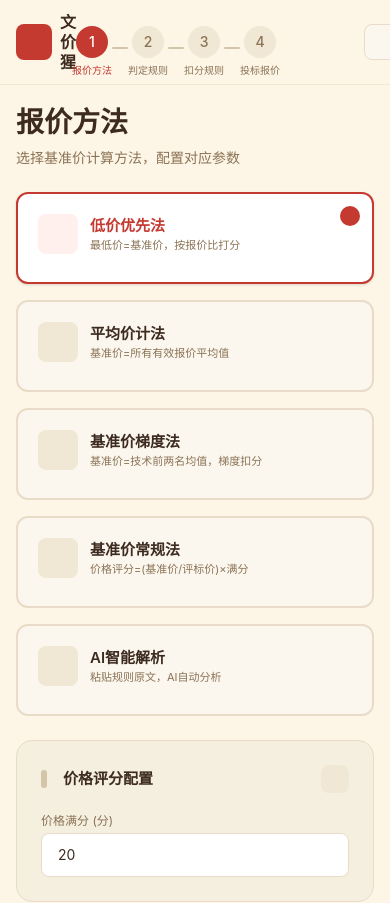
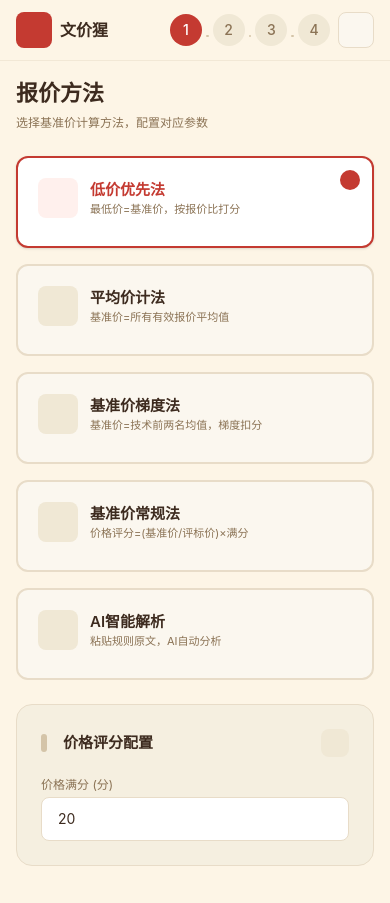
Before and after one commit to sikenali/bid-quotation, a React (Vite) app: page /algorithm in a window 390 px wide. Shown: the top 903 px of the page. Built offline with nearby package versions, Linux system fonts and the light colour scheme.

Commit message:
fix: 移动端全面修复布局挤压/换行问题（标题/摘要/单位名称/首页头）

```diff
--- a/src/components/BidInput.tsx
+++ b/src/components/BidInput.tsx
@@ -76,7 +76,7 @@ export default function BidInput() {
               <div className={`w-3 h-3 rounded-full border-2 flex-shrink-0 ${
                 unit.id === activeUnitId ? 'border-white bg-white' : isDark ? 'border-[#A89880] bg-transparent' : 'border-[#8B7355] bg-transparent'
               }`} />
-              <span className={`text-[14px] font-medium ${unit.id === activeUnitId ? 'text-white' : isDark ? 'text-[#F2EDE4]' : 'text-text'}`}>
+              <span className={`text-[14px] font-medium truncate max-w-[100px] ${unit.id === activeUnitId ? 'text-white' : isDark ? 'text-[#F2EDE4]' : 'text-text'}`}>
                 {unit.name || '未命名'}
               </span>
             </div>
@@ -289,7 +289,7 @@ export default function BidInput() {
                             {index + 1}
                           </span>
                         </td>
-                        <td className={`px-3 py-2 font-medium whitespace-nowrap ${isDark ? 'text-[#F2EDE4]' : 'text-text'}`}>{unit.name}</td>
+                        <td className={`px-3 py-2 font-medium truncate max-w-[80px] ${isDark ? 'text-[#F2EDE4]' : 'text-text'}`} title={unit.name}>{unit.name}</td>
                         <td className={`px-3 py-2 text-right font-mono whitespace-nowrap ${isDark ? 'text-[#F2EDE4]' : 'text-text'}`}>
                           {unit.price > 0 ? unit.price.toLocaleString() : '-'}
                         </td>
--- a/src/components/Layout.tsx
+++ b/src/components/Layout.tsx
@@ -40,7 +40,11 @@ export default function Layout({ children }: Props) {
 
             {/* 右侧操作区 */}
             <div className="flex items-center gap-2">
-              {!isResultPage && <StepIndicator currentStep={currentStep} />}
+              {!isResultPage && (
+                <div className="overflow-x-auto max-w-[160px] sm:max-w-none">
+                  <StepIndicator currentStep={currentStep} />
+                </div>
+              )}
 
               <button
                 onClick={() => setShowSettings(true)}
--- a/src/components/StepIndicator.tsx
+++ b/src/components/StepIndicator.tsx
@@ -13,7 +13,7 @@ export function StepIndicator({ currentStep, totalSteps = 4 }: Props) {
   const isDark = theme === 'dark';
 
   return (
-    <div className="flex items-center gap-1 md:gap-2" style={{ minWidth: '280px' }}>
+    <div className="flex items-center gap-1 md:gap-2 whitespace-nowrap">
       {steps.slice(0, totalSteps).map((label, index) => {
         const stepNum = index + 1;
         const isActive = stepNum === currentStep;
--- a/src/components/SummaryCards.tsx
+++ b/src/components/SummaryCards.tsx
@@ -37,7 +37,7 @@ export default function SummaryCards({ result, includeTotalScores = false }: Pro
           </div>
           <div>
             <div className={`text-[12px] ${isDark ? 'text-[#C0B098]' : 'text-[#8B7355]'}`}>{card.label}</div>
-            <div className={`font-bold text-[22px] ${card.color}`}>
+            <div className={`font-bold text-[18px] sm:text-[22px] ${card.color}`}>
               {card.key === 'algorithmName' ? result[card.key]
                 : card.key === 'totalCount' ? bidUnits.length
                 : card.key === 'totalPrice' ? totalPriceScore.toFixed(2)
--- a/src/pages/Step1Algorithm.tsx
+++ b/src/pages/Step1Algorithm.tsx
@@ -18,8 +18,8 @@ export default function Step1Algorithm() {
   return (
     <div className="space-y-6">
       <div className="space-y-1">
-        <h2 className="text-[28px] font-semibold text-text">报价方法</h2>
-        <p className="text-text-secondary text-[14px]">
+        <h2 className="text-[22px] sm:text-[28px] font-semibold text-text">报价方法</h2>
+        <p className="text-text-secondary text-[12px] sm:text-[14px]">
           选择基准价计算方法，配置对应参数
         </p>
       </div>
--- a/src/pages/Step2Rules.tsx
+++ b/src/pages/Step2Rules.tsx
@@ -13,8 +13,8 @@ export default function Step2Rules() {
   return (
     <div className="space-y-6">
       <div className="space-y-1">
-        <h2 className="text-[28px] font-semibold text-text">判定规则</h2>
-        <p className="text-text-secondary text-[14px]">配置有效投标判定规则，按区间从上到下命中执行</p>
+        <h2 className="text-[22px] sm:text-[28px] font-semibold text-text">判定规则</h2>
+        <p className="text-text-secondary text-[12px] sm:text-[14px]">配置有效投标判定规则，按区间从上到下命中执行</p>
       </div>
 
       <RuleManager />
--- a/src/pages/Step3Deduction.tsx
+++ b/src/pages/Step3Deduction.tsx
@@ -20,8 +20,8 @@ export default function Step3Deduction() {
   return (
     <div className="space-y-6">
       <div className="space-y-1">
-        <h2 className="text-[28px] font-semibold text-text">扣分规则</h2>
-        <p className="text-text-secondary text-[14px]">配置报价偏离基准价的扣分标准</p>
+        <h2 className="text-[22px] sm:text-[28px] font-semibold text-text">扣分规则</h2>
+        <p className="text-text-secondary text-[12px] sm:text-[14px]">配置报价偏离基准价的扣分标准</p>
       </div>
 
       <DeductionForm />
--- a/src/pages/Step4BidInput.tsx
+++ b/src/pages/Step4BidInput.tsx
@@ -30,8 +30,8 @@ export default function Step4BidInput() {
   return (
     <div className="space-y-6">
       <div className="space-y-1">
-        <h2 className="text-[28px] font-semibold text-text">投标报价</h2>
-        <p className="text-text-secondary text-[14px]">录入各投标单位名称与报价金额</p>
+        <h2 className="text-[22px] sm:text-[28px] font-semibold text-text">投标报价</h2>
+        <p className="text-text-secondary text-[12px] sm:text-[14px]">录入各投标单位名称与报价金额</p>
       </div>
 
       <BidInput />
--- a/src/pages/Step5Results.tsx
+++ b/src/pages/Step5Results.tsx
@@ -30,8 +30,8 @@ export default function Step5Results({ includeTotalScores = false }: Props) {
   return (
     <div className="space-y-6">
       <div className="space-y-1">
-        <h2 className="text-[28px] font-semibold text-text">测算结果</h2>
-        <p className="text-text-secondary text-[14px]">基准价计算完成，以下为各投标单位排名和得分</p>
+        <h2 className="text-[22px] sm:text-[28px] font-semibold text-text">测算结果</h2>
+        <p className="text-text-secondary text-[12px] sm:text-[14px]">基准价计算完成，以下为各投标单位排名和得分</p>
       </div>
 
       {/* 基准价摘要区 */}
```
Also changed, not shown: src/components/RankingTable.tsx (+9 -7 lines).
